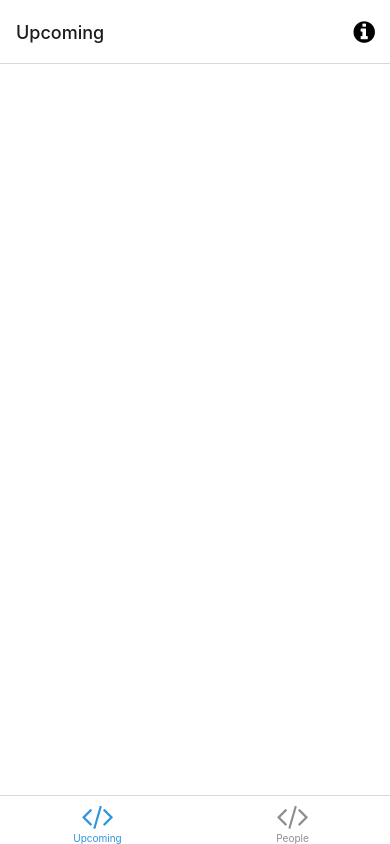
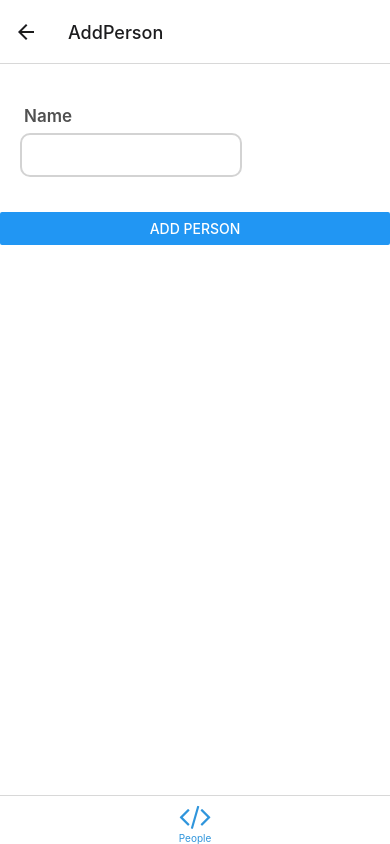
Before and after one commit to distinctmind/netwrk, a React Native app: screen /AddPerson in a window 390 px wide. Built offline with nearby package versions, Linux system fonts and the light colour scheme; what expo-linking would draw is missing.

Commit message:
Updated UI for text input in add person screen

```diff
--- a/App.tsx
+++ b/App.tsx
@@ -1,11 +1,16 @@
-import { StatusBar } from 'expo-status-bar';
-import { SafeAreaProvider } from 'react-native-safe-area-context';
+import { StatusBar } from "expo-status-bar";
+import { SafeAreaProvider } from "react-native-safe-area-context";
 
-import useCachedResources from './hooks/useCachedResources';
-import useColorScheme from './hooks/useColorScheme';
-import Navigation from './navigation';
+import useCachedResources from "./hooks/useCachedResources";
+import useColorScheme from "./hooks/useColorScheme";
+import Navigation from "./navigation";
+import { LogBox } from "react-native";
 
 export default function App() {
+  LogBox.ignoreLogs([
+    "Non-serializable values were found in the navigation state",
+  ]);
+
   const isLoadingComplete = useCachedResources();
   const colorScheme = useColorScheme();
 
--- /dev/null
+++ b/components/TextInput.tsx
@@ -0,0 +1,45 @@
+import { Text, TextInput, View, StyleSheet } from "react-native";
+
+function AppTextInput({
+  onChangeText,
+}: {
+  onChangeText: (text: string) => void;
+}) {
+  return (
+    <View style={styles.view}>
+      <Text style={styles.label}>Name</Text>
+      <TextInput
+        style={styles.input}
+        // placeholder="Name"
+        onChangeText={onChangeText}
+      />
+    </View>
+  );
+}
+
+const styles = StyleSheet.create({
+  input: {
+    backgroundColor: "white",
+    borderRadius: 10,
+    borderColor: "lightgrey",
+    borderWidth: 2,
+    fontSize: 20,
+    height: 44,
+    paddingLeft: 15,
+    width: 222,
+  },
+  label: {
+    color: "#505050",
+    fontSize: 17,
+    fontWeight: "600",
+    marginLeft: 4,
+    marginVertical: 7,
+  },
+  view: {
+    padding: 20,
+    marginVertical: 15,
+    // alignContent: "center",
+  },
+});
+
+export default AppTextInput;
--- a/navigation/index.tsx
+++ b/navigation/index.tsx
@@ -81,12 +81,12 @@ function BottomTabNavigator() {
 
   return (
     <BottomTab.Navigator
-      initialRouteName="Upcoming"
+      initialRouteName="PeopleTab"
       screenOptions={{
         tabBarActiveTintColor: Colors[colorScheme].tint,
       }}
     >
-      <BottomTab.Screen
+      {/* <BottomTab.Screen
         name="Upcoming"
         component={UpcomingScreen}
         options={({ navigation }: RootTabScreenProps<"Upcoming">) => ({
@@ -108,7 +108,7 @@ function BottomTabNavigator() {
             </Pressable>
           ),
         })}
-      />
+      /> */}
       <BottomTab.Screen
         name="PeopleTab"
         component={PeopleNavigator}
@@ -116,21 +116,6 @@ function BottomTabNavigator() {
           title: "People",
           headerShown: false,
           tabBarIcon: ({ color }) => <TabBarIcon name="code" color={color} />,
-          // headerRight: () => (
-          //   <Pressable
-          //     onPress={() => navigation.navigate("AddPerson")}
-          //     style={({ pressed }) => ({
-          //       opacity: pressed ? 0.5 : 1,
-          //     })}
-          //   >
-          //     <FontAwesome
-          //       name="plus"
-          //       size={25}
-          //       color={Colors[colorScheme].text}
-          //       style={{ marginRight: 15 }}
-          //     />
-          //   </Pressable>
-          // ),
         })}
       />
     </BottomTab.Navigator>
--- a/screens/AddPerson.tsx
+++ b/screens/AddPerson.tsx
@@ -1,6 +1,8 @@
 import { useState } from "react";
-import { TextInput, StyleSheet, View, Button } from "react-native";
+import { StyleSheet, View, Button } from "react-native";
 import { RootStackScreenProps } from "../types";
+
+import TextInput from "../components/TextInput";
 
 function AddPerson({ navigation, route }: RootStackScreenProps<"AddPerson">) {
   const [name, setName] = useState("");
@@ -12,14 +14,7 @@ function AddPerson({ navigation, route }: RootStackScreenProps<"AddPerson">) {
 
   return (
     <View style={styles.container}>
-      <View style={styles.name}>
-        <TextInput
-          style={styles.textInput}
-          placeholder="Name"
-          onChangeText={(text) => setName(text)}
-        />
-        <View style={styles.separator} />
-      </View>
+      <TextInput onChangeText={(text: string) => setName(text)} />
       <Button title="Add Person" onPress={onPress} />
     </View>
   );
@@ -28,20 +23,7 @@ function AddPerson({ navigation, route }: RootStackScreenProps<"AddPerson">) {
 const styles = StyleSheet.create({
   container: {
     flex: 1,
-  },
-  textInput: {
-    fontSize: 20,
-  },
-  name: {
-    padding: 20,
-    marginVertical: 15,
-    // alignContent: "center",
-  },
-  separator: {
-    marginTop: 10,
-    height: 1,
-    width: "100%",
-    backgroundColor: "lightgrey",
+    backgroundColor: "white",
   },
 });
 
--- a/screens/PeopleScreen.tsx
+++ b/screens/PeopleScreen.tsx
@@ -25,12 +25,7 @@ export default function PeopleScreen({
       <View style={styles.header}>
         <Text style={styles.headerText}>People</Text>
         <Pressable
-          onPress={() =>
-            navigation.navigate("AddPerson", {
-              people,
-              addPerson,
-            })
-          }
+          onPress={() => navigation.navigate("AddPerson", { addPerson })}
           style={[
             styles.addButton,
             // ({ pressed }) => ({
--- a/types.tsx
+++ b/types.tsx
@@ -19,7 +19,7 @@ declare global {
 export type RootStackParamList = {
   Root: NavigatorScreenParams<RootTabParamList> | undefined;
   People: undefined;
-  AddPerson: { people: string[]; addPerson: (person: string) => void };
+  AddPerson: { addPerson: (person: string) => void };
   Modal: undefined;
   NotFound: undefined;
 };
```
